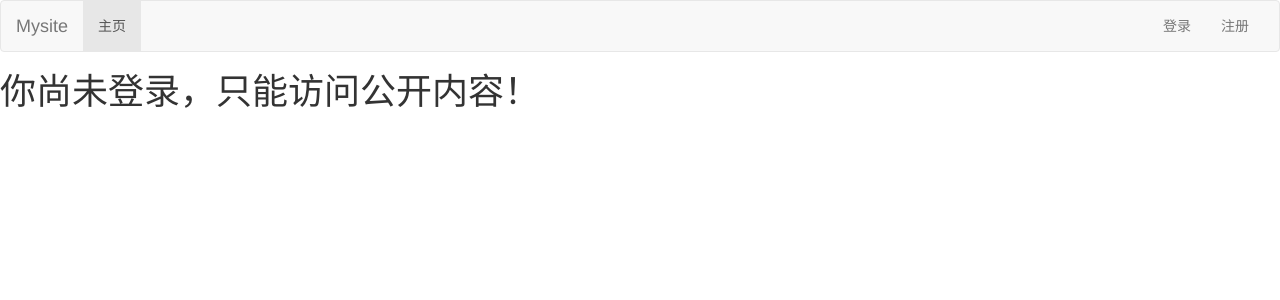
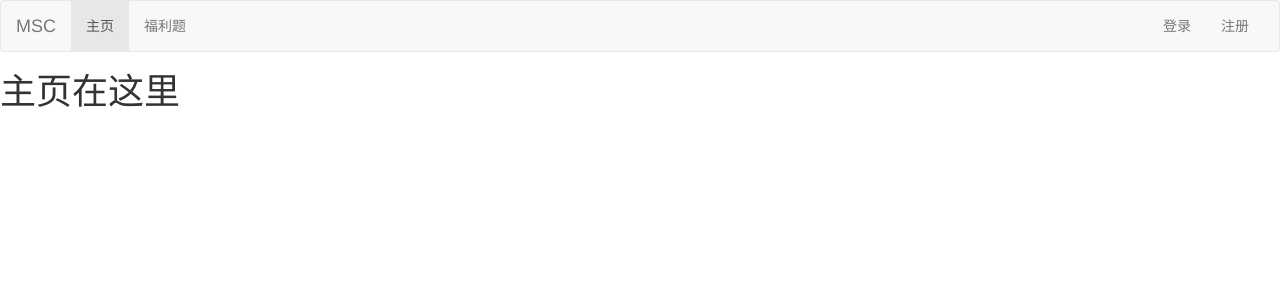
Before and after one commit to whqxbs/msc-web, a Django app: page / in a window 1280 px wide. Shown: the top 300 px of the page. Run offline with Django 3.2, Linux system fonts and the light colour scheme; some libraries are stand-ins or nearby versions.

Commit message:
福利题框架完成

```diff
--- a/web/templates/login/base.html
+++ b/web/templates/login/base.html
@@ -31,14 +31,17 @@
             <span class="icon-bar"></span>
             <span class="icon-bar"></span>
           </button>
-          <a class="navbar-brand" href="#">Mysite</a>
+          <a class="navbar-brand" href="#">MSC</a>
         </div>
 
         <!-- Collect the nav links, forms, and other content for toggling -->
         <div class="collapse navbar-collapse" id="my-nav">
+          {%block navigate%}
           <ul class="nav navbar-nav">
             <li class="active"><a href="/">主页</a></li>
+            <li ><a href="/tests">福利题</a></li>
           </ul>
+          {% endblock %}
           <ul class="nav navbar-nav navbar-right">
               {% if request.session.is_login %}
                   <li><a href="#">当前在线：{{ request.session.user_name }}</a></li>
--- a/web/templates/login/index.html
+++ b/web/templates/login/index.html
@@ -1,9 +1,9 @@
 {% extends 'login/base.html' %}
-{% block title %}主页{% endblock %}
+{% block title %}MSC招新{% endblock %}
 {% block content %}
     {% if request.session.is_login %}
-    <h1>你好,{{ request.session.user_name }}！欢迎回来！</h1>
+    <h1>你好,{{ request.session.user_name }}！</h1>
     {% else %}
-    <h1>你尚未登录，只能访问公开内容！</h1>
+    <h1>主页在这里</h1>
     {% endif %}
 {% endblock %}
--- a/web/urls.py
+++ b/web/urls.py
@@ -5,5 +5,6 @@ urlpatterns = [
     path('', views.index),
     path('login/',views.login),
     path('logout/',views.logout),
-    path('register/',views.register)
+    path('register/',views.register),
+    path('tests/',views.tests)
 ]
--- a/web/views.py
+++ b/web/views.py
@@ -84,3 +84,7 @@ def logout(request):
         return redirect("/")
     request.session.flush()
     return redirect("/")
+
+
+def tests(request):
+    return render(request, 'tests.html')
```
Also changed, not shown: web/templates/tests.html (added, +10 -0 lines).
